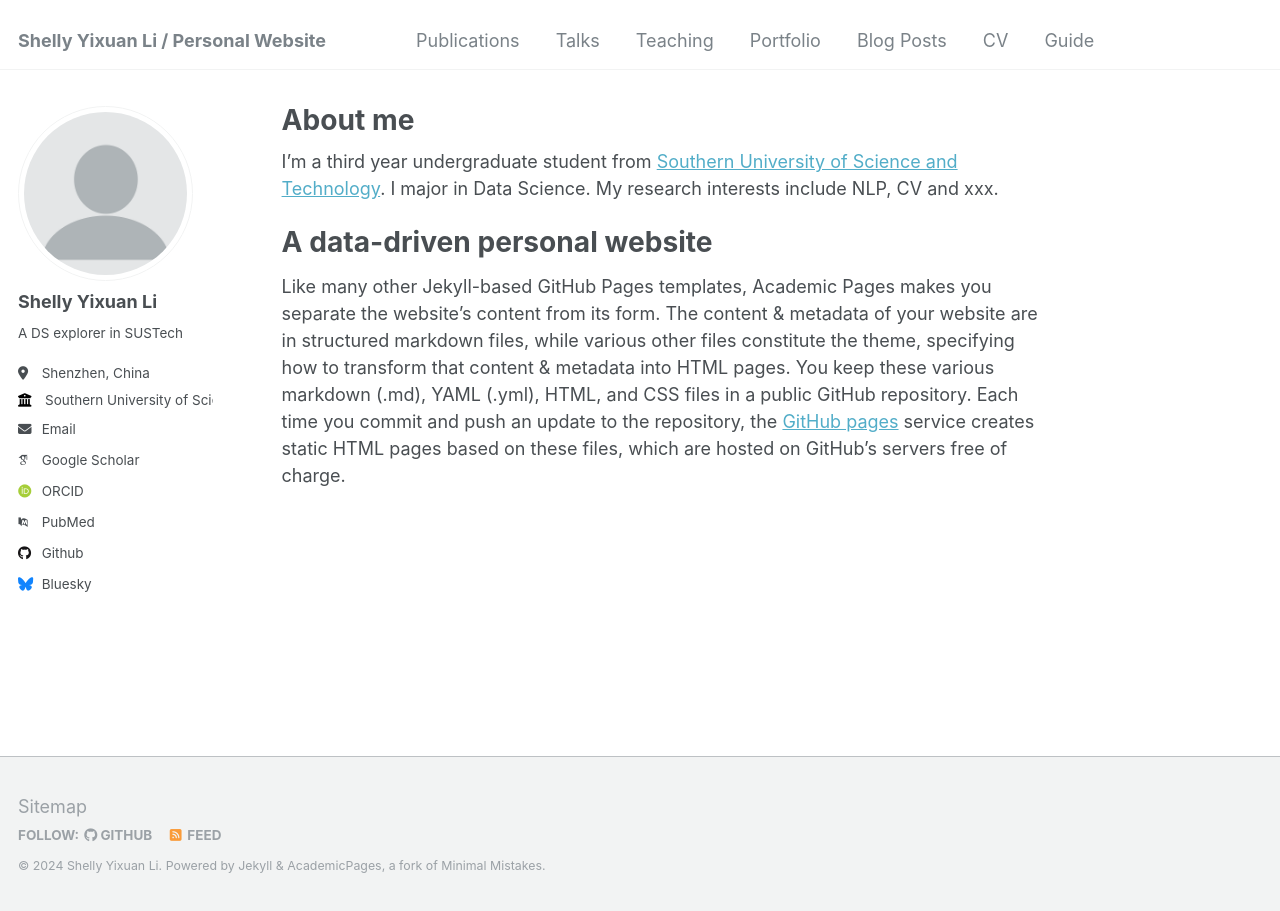
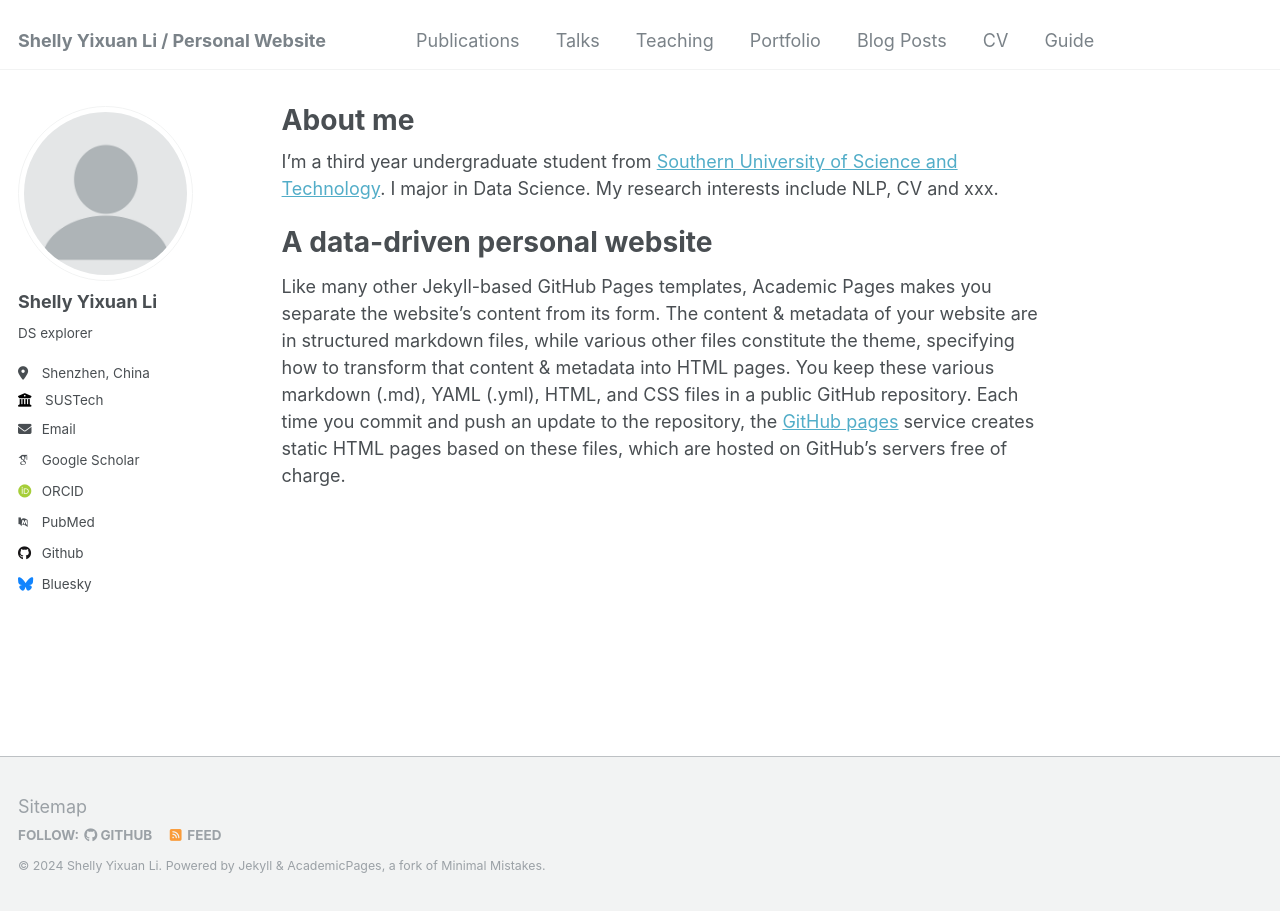
Before and after one commit to ShellyLeee/shellyleee.github.io, a Jekyll site: the page built from _pages/about.md, in a window 1280 px wide. Built offline with Jekyll 4.4.1, drawn with Linux system fonts in a browser that asks for light colours; some web fonts are replaced.

Commit message:
Update _config.yml

```diff
--- a/_config.yml
+++ b/_config.yml
@@ -24,9 +24,9 @@ author:
   avatar           : "profile.png"
   name             : "Shelly Yixuan Li"
   pronouns         : # example: "she/her"
-  bio              : "A DS explorer in SUSTech"
+  bio              : "DS explorer"
   location         : "Shenzhen, China"
-  employer         : "Southern University of Science and Technology"
+  employer         : "SUSTech"
   uri              : # URL
   email            : "shellyli1105@gmail.com"
 
```
